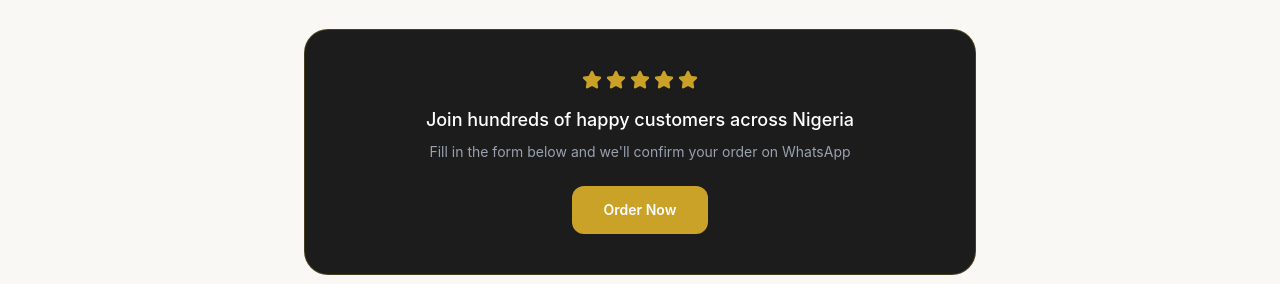
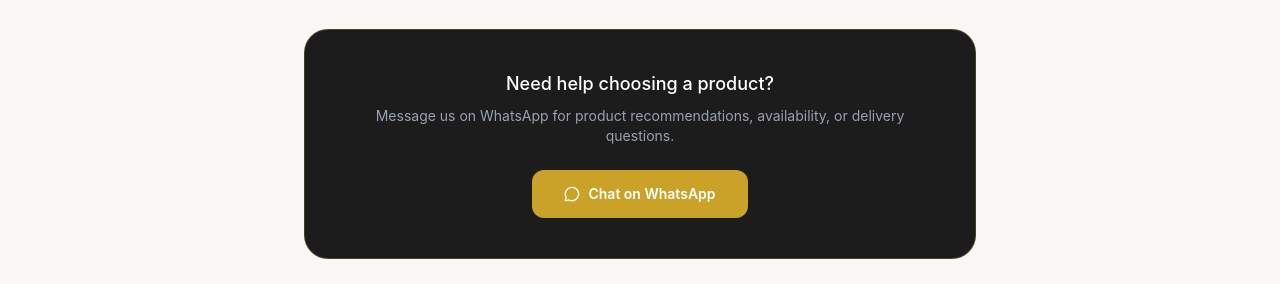
Before and after one commit to Emma-ochu/fabulous, a React (Vite) app: page / in a window 1280 px wide. Shown: the part 5117-5401 px from the top of the page. Built offline with nearby package versions, Linux system fonts and the light colour scheme.

Commit message:
feat: replace FAQ image with video and update WhatsApp support CTA

```diff
--- a/src/components/home/Faq.tsx
+++ b/src/components/home/Faq.tsx
@@ -1,6 +1,6 @@
 import { useState } from "react";
 import { ChevronDown, ShoppingBag } from "lucide-react";
-import faqImage from "../../assets/image.webp";
+import medicubeVideo from "../../assets/medicube-video.mp4";
 
 const faqs = [
   {
@@ -89,12 +89,18 @@
           <div className="lg:sticky lg:top-24">
             <div className="bg-white rounded-3xl shadow-lg border border-gray-100 overflow-hidden">
               <div className="aspect-[4/5] w-full overflow-hidden bg-gray-50">
-                <img
-                  src={faqImage}
-                  alt="Happy customer with Medicube product"
-                  loading="lazy"
-                  className="w-full h-full object-contain"
-                />
+                <video
+                  autoPlay
+                  controls
+                  loop
+                  muted
+                  playsInline
+                  preload="metadata"
+                  className="h-full w-full object-contain"
+                >
+                  <source src={medicubeVideo} type="video/mp4" />
+                  Your browser does not support the video tag.
+                </video>
               </div>
               <div className="p-6 md:p-8 text-center">
                 <h3 className="font-serif text-2xl md:text-3xl font-normal text-[#2E2E2E] leading-tight">
--- a/src/components/home/WhyChooseUs.tsx
+++ b/src/components/home/WhyChooseUs.tsx
@@ -4,7 +4,6 @@
   MessageCircle,
   Sparkles,
   Lock,
-  Star,
 } from "lucide-react";
 
 const trustFeatures = [
@@ -113,27 +112,24 @@
           </div>
         </div>
 
-        {/* Reassurance Box */}
+        {/* WhatsApp support CTA */}
         <div className='mt-10 max-w-2xl mx-auto bg-[#1C1C1C] rounded-3xl p-8 md:p-10 text-center border border-[#C9A227]/25 shadow-gold-subtle'>
-          {/* Stars */}
-          <div className='flex justify-center gap-1 mb-4'>
-            {Array.from({ length: 5 }).map((_, i) => (
-              <Star key={i} className='w-5 h-5 text-[#C9A227] fill-[#C9A227]' />
-            ))}
-          </div>
-
           <p className='text-white text-lg font-medium mb-2'>
-            Join hundreds of happy customers across Nigeria
+            Need help choosing a product?
           </p>
           <p className='text-gray-400 text-sm'>
-            Fill in the form below and we'll confirm your order on WhatsApp
+            Message us on WhatsApp for product recommendations, availability,
+            or delivery questions.
           </p>
 
           <a
-            href='#order'
+            href='https://wa.me/2347048603741?text=Hi%2C%20I%20need%20help%20choosing%20a%20skincare%20product.'
+            target='_blank'
+            rel='noopener noreferrer'
             className='mt-6 inline-flex items-center gap-2 bg-[#C9A227] text-white px-8 py-3.5 rounded-xl hover:bg-[#b08d1f] active:scale-[0.98] transition-all duration-200 font-semibold text-sm'
           >
-            Order Now
+            <MessageCircle className='w-4 h-4' />
+            Chat on WhatsApp
           </a>
         </div>
       </div>
```
